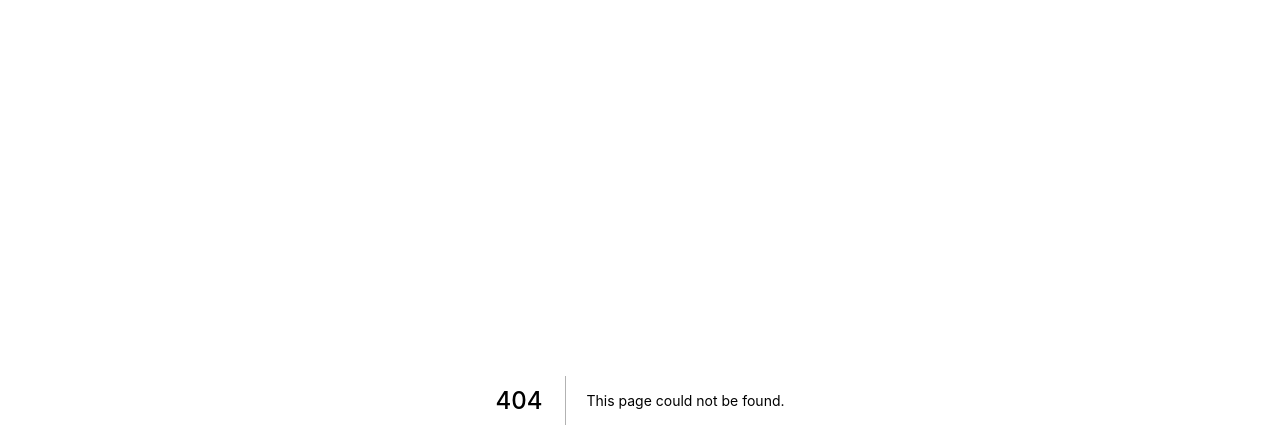
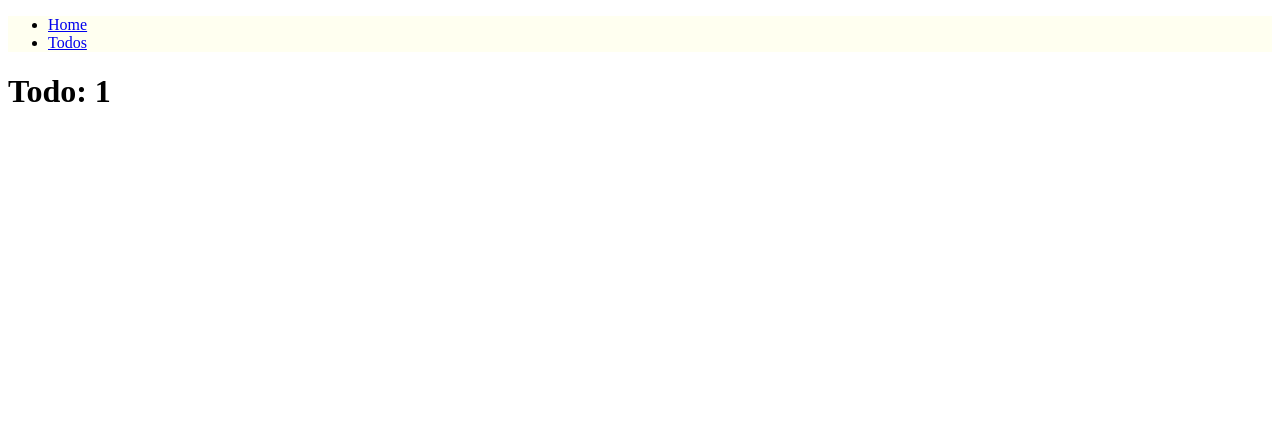
Before and after one commit to Yihwan/next-starter-yihwan, a Next.js app: page /todos/1 in a window 1280 px wide. Before the commit this address had no page. Shown: the top 448 px of the page. Built offline with nearby package versions, Linux system fonts and the light colour scheme.

Commit message:
setup todo dynamic route

```diff
--- /dev/null
+++ b/src/pages/todos/[todoId].tsx
@@ -0,0 +1,24 @@
+import Head from 'next/head';
+import { useRouter } from 'next/router';
+
+import Layout from 'components/layout';
+
+const Post = () => {
+  const router = useRouter();
+  const { todoId } = router.query;
+
+  return (
+    <>
+      <Head>
+        <title>Todos</title>
+        <link rel="icon" href="/favicon.ico" />
+      </Head>
+
+      <Layout>
+        <h1>Todo: {todoId}</h1>
+      </Layout>
+    </>
+  );
+};
+
+export default Post;
```
Also changed, not shown: src/pages/todos.tsx (+5 -2 lines).
